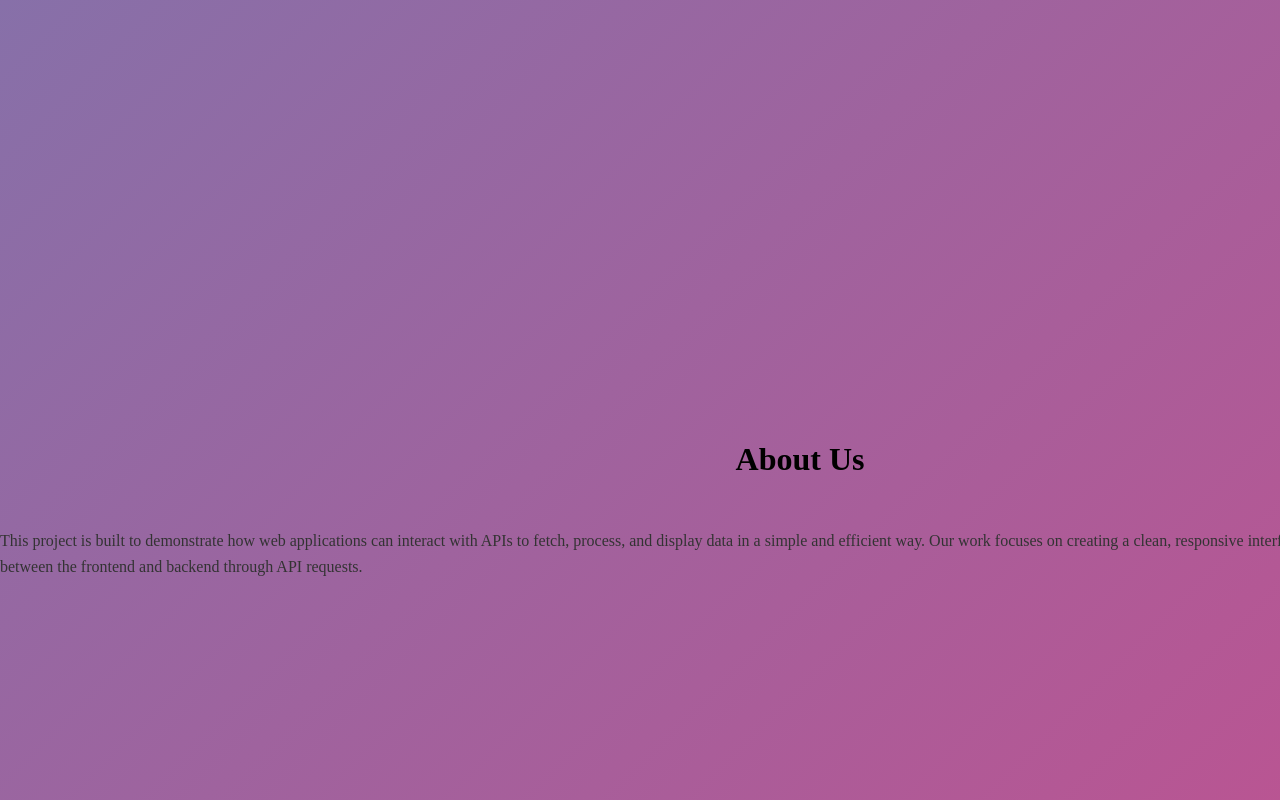
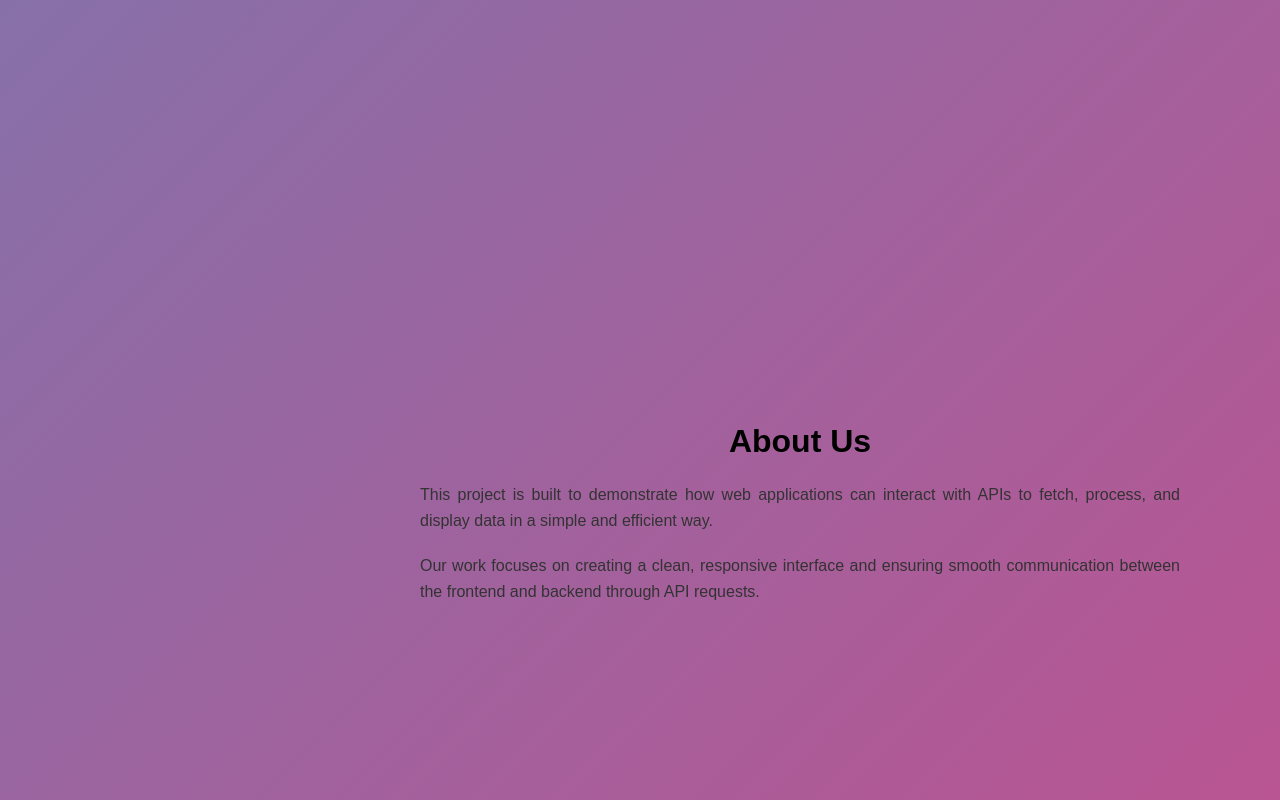
Before and after one commit to vvsgk/TravelPlanner, a plain HTML site: page index.html in a window 1280 px wide. Shown: the part 3080-3880 px from the top of the page. Drawn offline with Linux system fonts and the light colour scheme; a web font is replaced by a local one.

Commit message:
Updated About Us section

```diff
--- a/index.html
+++ b/index.html
@@ -94,15 +94,18 @@
     </div>
 
 
-    <section class="section" id="About_us">
-  <h1>About Us</h1>
+    <section class="section" id="about_us" style="padding: 20px; max-width: 800px; margin: auto; line-height: 1.6; font-family: Arial, sans-serif; text-align: justify;">
+      <h1 style="text-align: center; margin-bottom: 15px;">About Us</h1>
         <p>
           This project is built to demonstrate how web applications can interact with APIs
           to fetch, process, and display data in a simple and efficient way.
+        </p>
+        <p>
           Our work focuses on creating a clean, responsive interface and ensuring smooth
           communication between the frontend and backend through API requests.
         </p>
   </section>
+
 
 
 
```
Lines whose indentation alone changed are shown as unchanged.
